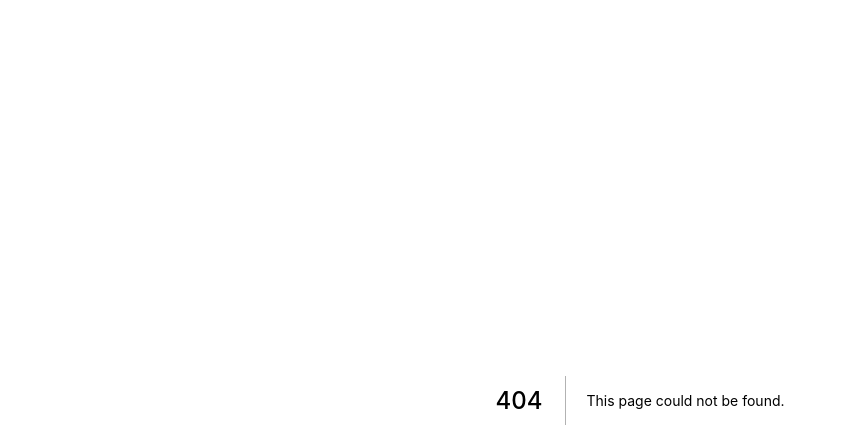
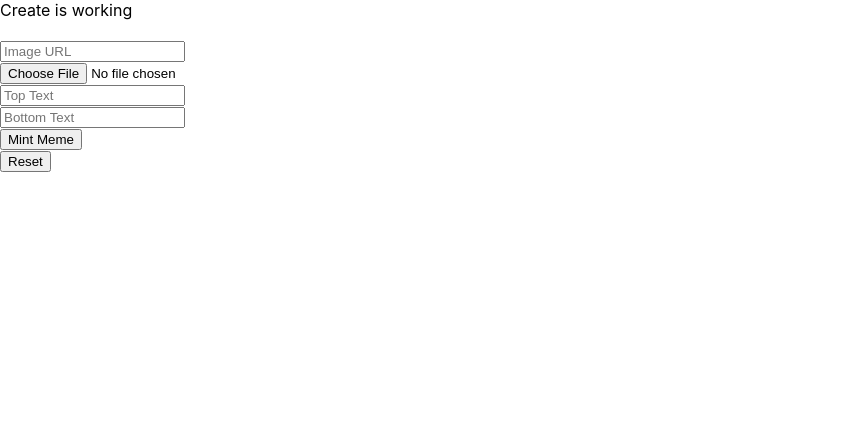
Before and after one commit to r-ethdev/memenifty, a Next.js app in the folder memenifty-frontend-next/: page /create in a window 1280 px wide. Before the commit this address had no page. Shown: the top 448 px of the page, without its empty margins (0-847 px from the left). Built offline with nearby package versions, Linux system fonts and the light colour scheme.

Commit message:
Reimplement mememaker for next.js

```diff
--- /dev/null
+++ b/memenifty-frontend-next/components/MemeMaker/MemeCanvas.tsx
@@ -0,0 +1,177 @@
+import { useRef, useEffect } from 'react'
+
+const MemeCanvas = (props:any) => {
+
+	const imageRef = useRef<HTMLImageElement>(null)
+	const canvasRef = useRef<HTMLCanvasElement>(null)
+
+	let padding = 0
+	let height = 0
+	let textSizeTop = 10
+	let textSizeBottom = 10
+
+	let maxWidth =  600
+	let maxHeight = 800
+
+
+	const draw = (ctx:any) => {
+		if(canvasRef.current && imageRef.current) {
+			ctx.clearRect(0, 0, ctx.canvas.width, ctx.canvas.height)
+			canvasRef.current.width = imageRef.current.width
+			canvasRef.current.height = imageRef.current.height
+
+			ctx.drawImage(imageRef.current, 0,0, imageRef.current.width, imageRef.current.height)
+
+			ctx.fillStyle = '#fff';
+			ctx.strokeStyle = '#000';
+			ctx.lineWidth = ctx.canvas.width*0.004;
+
+			var _textSizeTop = textSizeTop/100 * ctx.canvas.width;
+			var _textSizeBottom = textSizeBottom/100 * ctx.canvas.width;
+
+			changeStyle(ctx, 'Impact', _textSizeTop, 'center', 'bottom');
+			ctx.drawBreakingText(props.topText, ctx.canvas.width / 2, _textSizeTop + padding, null, 1, 'fill');
+			ctx.drawBreakingText(props.topText, ctx.canvas.width / 2, _textSizeTop + padding, null, 1, 'stroke');
+
+			changeStyle(ctx, 'Impact', _textSizeBottom, 'center', 'top');
+			var height = ctx.drawBreakingText(props.bottomText, 0, 0, null, 1, 'none').textHeight;
+			console.log(ctx.drawBreakingText(props.bottomText, 0, 0, null, 1, 'none'));
+			ctx.drawBreakingText(props.bottomText, ctx.canvas.width / 2, ctx.canvas.height - padding - height, null, 1, 'fill');
+			ctx.drawBreakingText(props.bottomText, ctx.canvas.width / 2, ctx.canvas.height - padding - height, null, 1, 'stroke');
+		}
+
+	}
+
+	function changeStyle(ctx:any, font:any, size:any, align:any, base:any) {
+		ctx.font = size + 'px ' + font;
+		ctx.textAlign = align;
+		ctx.textBaseline = base;
+	}
+
+	useEffect(() => {
+		CanvasRenderingContext2D.prototype.drawBreakingText = function (str:any, x:any, y:any, w:any, lh:any, method:any) {
+			var textSize = parseInt(this.font.replace(/\D/gi, ''));
+			var textParts = [];
+			var textPartsNo = 0;
+			var words = [];
+			var currLine = '';
+			var testLine = '';
+			str = str || '';
+			x = x || 0;
+			y = y || 0;
+			w = w || this.canvas.width;
+			lh = lh || 1;
+			method = method || 'fill';
+
+			textParts = str.split('\n');
+			textPartsNo = textParts.length;
+
+			for (var i = 0; i < textParts.length; i++) {
+				words[i] = textParts[i].split(' ');
+			}
+
+			textParts = [];
+
+			for (var i = 0; i < textPartsNo; i++) {
+
+				currLine = '';
+
+				for (var j = 0; j < words[i].length; j++) {
+					testLine = currLine + words[i][j] + ' ';
+
+					if (this.measureText(testLine).width > w && j > 0) {
+						textParts.push(currLine);
+						currLine = words[i][j] + ' ';
+					} else {
+						currLine = testLine;
+					}
+				}
+				textParts.push(currLine);
+			}
+
+			for (var i = 0; i < textParts.length; i++) {
+				if (method === 'fill') {
+					this.fillText(textParts[i].replace(/((\s*\S+)*)\s*/, '$1'), x, y+(textSize*lh*i));
+				} else if (method === 'stroke') {
+					this.strokeText(textParts[i].replace(/((\s*\S+)*)\s*/, '$1'), x, y+(textSize*lh*i));
+				} else if (method === 'none') {
+					return {'textParts': textParts, 'textHeight': textSize*lh*textParts.length};
+				} else {
+					console.warn('drawBreakingText: ' + method + 'Text() does not exist');
+					return false;
+				}
+			}
+
+			return {'textParts': textParts, 'textHeight': textSize*lh*textParts.length};
+		};
+
+	}, [])
+
+	useEffect(() => {
+		console.log("Bottom and Top called")
+		const canvas = canvasRef.current
+		if(canvas){
+			const context = canvas.getContext('2d')
+			draw(context)
+		}
+	}, [props.bottomText, props.topText])
+
+	useEffect(() => {
+		console.log("Image Url called")
+		updateImageSrc(props.imageUrl)
+	}, [props.imageUrl])
+
+	useEffect(() => {
+		if(props.localFile) {
+			let fr = new FileReader()
+			fr.onload = function() {
+				updateImageSrc(fr.result as string)
+			}
+			fr.readAsDataURL(props.localFile)
+		}
+
+	}, [props.localFile])
+
+	const updateImageSrc = (src:string) => {
+		if(imageRef.current) {
+			imageRef.current.src = src
+
+		}
+	}
+
+	//https://imgflip.com/s/meme/The-Most-Interesting-Man-In-The-World.jpg
+
+	const callDraw = () => {
+		console.log("Call draw called")
+		if(imageRef.current) {
+			if(imageRef.current.width > maxWidth){
+				console.log("inside maxW")
+			}
+			if(imageRef.current.height > maxHeight){
+				console.log("inside maxH")
+			}
+			console.log("Inside callDraw Image W&H")
+			console.log(imageRef.current.width)
+			console.log(imageRef.current.height)
+		}
+
+
+
+		const canvas = canvasRef.current
+		if(canvas){
+			const context = canvas.getContext('2d')
+			draw(context)
+		}
+
+	}
+
+
+	return (
+		<>
+		<canvas ref={canvasRef}/>
+		<img onLoad={callDraw} style={{display:"none"}} ref={imageRef}></img>
+		</>
+		)
+}
+
+export default MemeCanvas
--- /dev/null
+++ b/memenifty-frontend-next/components/MemeMaker/index.tsx
@@ -0,0 +1,84 @@
+import { useRef, useEffect, useState } from 'react'
+
+import MemeCanvas from './MemeCanvas'
+
+const MemeMaker = (props:any) => {
+	const [bottomText, setBottomText] = useState("")
+	const [topText, setTopText] = useState("")
+	const [imageUrl, setImageUrl] = useState("")
+	const [localFile, setLocalFile] = useState<File>(null as any)
+
+	const bottomTextInput = useRef<HTMLInputElement>(null)
+	const topTextInput = useRef<HTMLInputElement>(null)
+	const imageUrlInput = useRef<HTMLInputElement>(null)
+
+
+	const imageSourceChange = () => {
+		if(imageUrlInput.current){
+			setImageUrl(imageUrlInput.current.value)
+		}
+	}
+
+	const bottomTextChange = () => {
+		if(bottomTextInput.current){
+			setBottomText(bottomTextInput.current.value)
+		}
+	}
+
+	const topTextChange = () => {
+		if(topTextInput.current){
+			setTopText(topTextInput.current.value)
+		}
+	}
+
+
+	const handleFileChange = (event: React.ChangeEvent<HTMLInputElement>) => {
+		if(event.target.files){
+			var file = event.target.files[0];
+			setLocalFile(file)
+		}
+	}
+
+return (
+	<div>
+		<div>
+			<div>
+				<MemeCanvas imageUrl={imageUrl} localFile={localFile} bottomText={bottomText} topText={topText}></MemeCanvas>
+			</div>
+			<div>
+				<div>
+					<div>
+						<input type="text" placeholder="Image URL" onChange={imageSourceChange} ref={imageUrlInput}></input>
+					</div>
+					<div>
+						<input type="file" onChange={handleFileChange} />
+					</div>
+				</div>
+				<div>
+					<div>
+						<input type="text" placeholder="Top Text" onChange={topTextChange} ref={topTextInput}></input>
+					</div>
+					<div>
+						<input type="text" placeholder="Bottom Text" onChange={bottomTextChange} ref={bottomTextInput}></input>
+					</div>
+				</div>
+				<div>
+					<div >
+						<button>Mint Meme</button>
+					</div>
+					<div>
+						<button>Reset</button>
+					</div>
+				</div>
+			</div>
+		</div>
+	</div>
+);
+
+
+}
+
+
+
+
+export default MemeMaker
--- a/memenifty-frontend-next/pages/_app.tsx
+++ b/memenifty-frontend-next/pages/_app.tsx
@@ -4,76 +4,6 @@ import '../styles/globals.css'
 
 function MyApp({ Component, pageProps }: AppProps) {
 
-	useEffect(()=>{
-		console.log("Setting drawBreakingText")
-		CanvasRenderingContext2D.prototype.drawBreakingText = function (str, x, y, w, lh, method) {
-		// local variables and defaults
-		var textSize = parseInt(this.font.replace(/\D/gi, ''));
-		var textParts = [];
-		var textPartsNo = 0;
-		var words = [];
-		var currLine = '';
-		var testLine = '';
-		str = str || '';
-		x = x || 0;
-		y = y || 0;
-		w = w || this.canvas.width;
-		lh = lh || 1;
-		method = method || 'fill';
-
-		// manual linebreaks
-		textParts = str.split('\n');
-		textPartsNo = textParts.length;
-
-		// split the words of the parts
-		for (var i = 0; i < textParts.length; i++) {
-			words[i] = textParts[i].split(' ');
-		}
-
-		// now that we have extracted the words
-		// we reset the textParts
-		textParts = [];
-
-		// calculate recommended line breaks
-		// split between the words
-		for (var i = 0; i < textPartsNo; i++) {
-
-			// clear the testline for the next manually broken line
-			currLine = '';
-
-			for (var j = 0; j < words[i].length; j++) {
-				testLine = currLine + words[i][j] + ' ';
-
-				// check if the testLine is of good width
-				if (this.measureText(testLine).width > w && j > 0) {
-					textParts.push(currLine);
-					currLine = words[i][j] + ' ';
-				} else {
-					currLine = testLine;
-				}
-			}
-      	// replace is to remove trailing whitespace
-			textParts.push(currLine);
-		}
-		// render the text on the canvas
-		for (var i = 0; i < textParts.length; i++) {
-			if (method === 'fill') {
-				this.fillText(textParts[i].replace(/((\s*\S+)*)\s*/, '$1'), x, y+(textSize*lh*i));
-			} else if (method === 'stroke') {
-				this.strokeText(textParts[i].replace(/((\s*\S+)*)\s*/, '$1'), x, y+(textSize*lh*i));
-			} else if (method === 'none') {
-        return {'textParts': textParts, 'textHeight': textSize*lh*textParts.length};
-			} else {
-        console.warn('drawBreakingText: ' + method + 'Text() does not exist');
-				return false;
-			}
-		}
-		return {'textParts': textParts, 'textHeight': textSize*lh*textParts.length};
-	};
-
-	}, [])
-
-
   return <Component {...pageProps} />
 }
 
--- /dev/null
+++ b/memenifty-frontend-next/pages/create.tsx
@@ -0,0 +1,26 @@
+import Head from 'next/head'
+import Image from 'next/image'
+import styles from '../styles/Create.module.css'
+
+import MemeMaker from '../components/MemeMaker'
+
+export default function Create() {
+  return (
+    <div className={styles.container}>
+      <Head>
+        <title>Create Next App</title>
+        <meta name="description" content="Memenifty" />
+        <link rel="icon" href="/favicon.ico" />
+      </Head>
+
+      <main className={styles.main}>
+        <div>Create is working</div>
+        <MemeMaker/>
+      </main>
+
+      <footer className={styles.footer}>
+
+      </footer>
+    </div>
+  )
+}
```
Also changed, not shown: memenifty-frontend-next/next-env.d.ts, memenifty-frontend-next/styles/Create.module.css (added).
